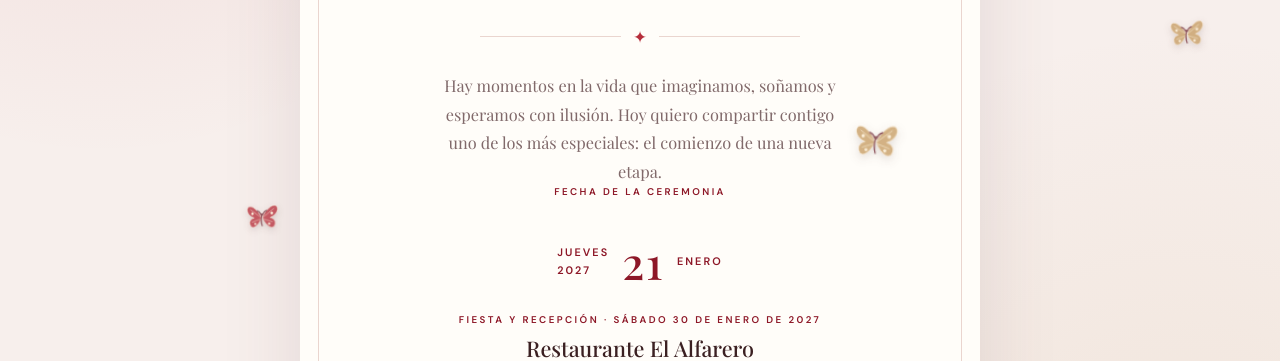
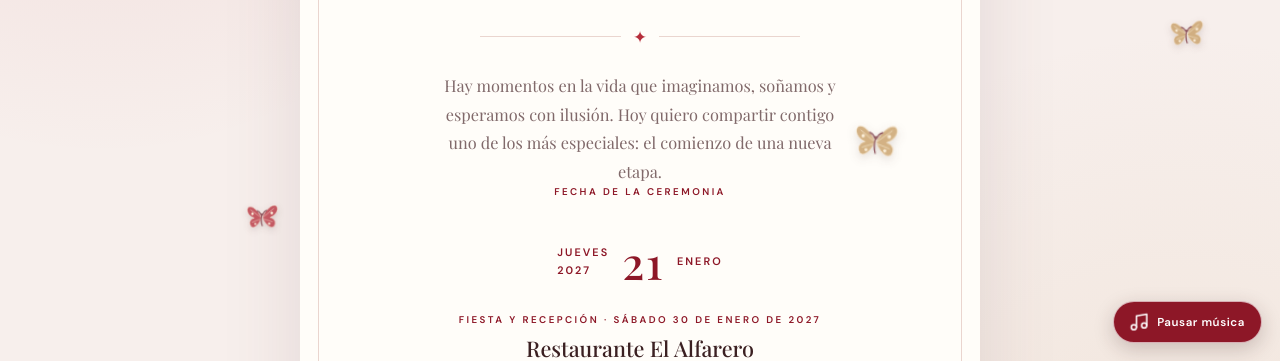
Before and after one commit to domaty1721/QUINCEMARIAJOSEMUNOZ, a plain HTML site: page index.html in a window 1280 px wide. Both pictures are taken after a click on the button "ABRIR INVITACIÓN". Shown: the part 799-1160 px from the top of the page. Drawn offline with nearby package versions, Linux system fonts and the light colour scheme.

Commit message:
Add background music control

```diff
--- a/index.html
+++ b/index.html
@@ -183,6 +183,11 @@
     .rsvp-button svg { width: 25px; height: 25px; flex: none; }
     .rsvp-button:hover { background: #774257; transform: translateY(-2px); }
     .footer { margin: 24px 0 0; color: var(--rose-dark); font: italic 1rem 'Playfair Display', Georgia, serif; }
+    .music-button { position: fixed; z-index: 4; right: 18px; bottom: 18px; display: inline-flex; align-items: center; gap: 9px; padding: 11px 16px; color: white; background: var(--rose-dark); border: 1px solid rgba(255,255,255,.65); border-radius: 999px; box-shadow: 0 6px 20px rgba(59,32,34,.22); font: 600 .72rem 'DM Sans', sans-serif; letter-spacing: .05em; cursor: pointer; }
+    .music-button:hover { background: #701421; }
+    .music-button svg { width: 18px; height: 18px; }
+    .music-button[aria-pressed="true"] svg { animation: music-pulse 1s ease-in-out infinite alternate; }
+    @keyframes music-pulse { to { transform: scale(1.16); } }
     .site-nav { position: sticky; top: 0; z-index: 4; display: flex; justify-content: center; gap: 8px; flex-wrap: wrap; padding: 13px 16px; background: rgba(116, 21, 34, .97); box-shadow: 0 5px 20px rgba(59, 32, 34, .12); }
     .site-nav a { padding: 8px 12px; color: #fff8ef; border-radius: 999px; text-decoration: none; font-size: .72rem; letter-spacing: .04em; transition: background .2s; }
     .site-nav a:hover, .site-nav a:focus-visible { background: rgba(255,255,255,.16); outline: none; }
@@ -461,6 +466,11 @@
     </section>
   </main>
   <footer class="site-footer">Con cariño, María José · Mis XV años</footer>
+  <audio id="background-music" src="assets/audio/vals.mp3" preload="none" loop></audio>
+  <button class="music-button" id="music-toggle" type="button" aria-pressed="false" aria-label="Reproducir música">
+    <svg viewBox="0 0 24 24" fill="none" aria-hidden="true"><path d="M9 18V5l12-2v13" stroke="currentColor" stroke-width="1.8" stroke-linecap="round" stroke-linejoin="round"/><circle cx="6" cy="18" r="3" stroke="currentColor" stroke-width="1.8"/><circle cx="18" cy="16" r="3" stroke="currentColor" stroke-width="1.8"/></svg>
+    <span id="music-label">Música</span>
+  </button>
   <dialog class="photo-viewer" id="photo-viewer" aria-label="Foto ampliada">
     <button class="photo-viewer-close" id="photo-viewer-close" type="button" aria-label="Cerrar foto">×</button>
     <img id="photo-viewer-image" src="" alt="">
@@ -485,6 +495,9 @@
     const guestCount = document.getElementById('guest-count');
     const rsvpButton = document.getElementById('rsvp-button');
     const openButton = document.getElementById('open-invitation');
+    const backgroundMusic = document.getElementById('background-music');
+    const musicToggle = document.getElementById('music-toggle');
+    const musicLabel = document.getElementById('music-label');
     const inviteParams = new URLSearchParams(window.location.search);
     const invitee = (inviteParams.get('invitado') || '').trim();
     const invitedPeople = Number.parseInt(inviteParams.get('personas'), 10);
@@ -519,7 +532,29 @@
 
     openButton.addEventListener('click', () => {
       welcome.classList.add('is-open');
+      playMusic();
       window.setTimeout(() => document.querySelector('.name').scrollIntoView({ behavior: 'smooth', block: 'center' }), 450);
+    });
+
+    async function playMusic() {
+      try {
+        await backgroundMusic.play();
+        musicToggle.setAttribute('aria-pressed', 'true');
+        musicToggle.setAttribute('aria-label', 'Pausar música');
+        musicLabel.textContent = 'Pausar música';
+      } catch {
+        musicLabel.textContent = 'Activar música';
+      }
+    }
+    musicToggle.addEventListener('click', async () => {
+      if (backgroundMusic.paused) {
+        await playMusic();
+      } else {
+        backgroundMusic.pause();
+        musicToggle.setAttribute('aria-pressed', 'false');
+        musicToggle.setAttribute('aria-label', 'Reproducir música');
+        musicLabel.textContent = 'Música';
+      }
     });
 
     const photoViewer = document.getElementById('photo-viewer');
```
